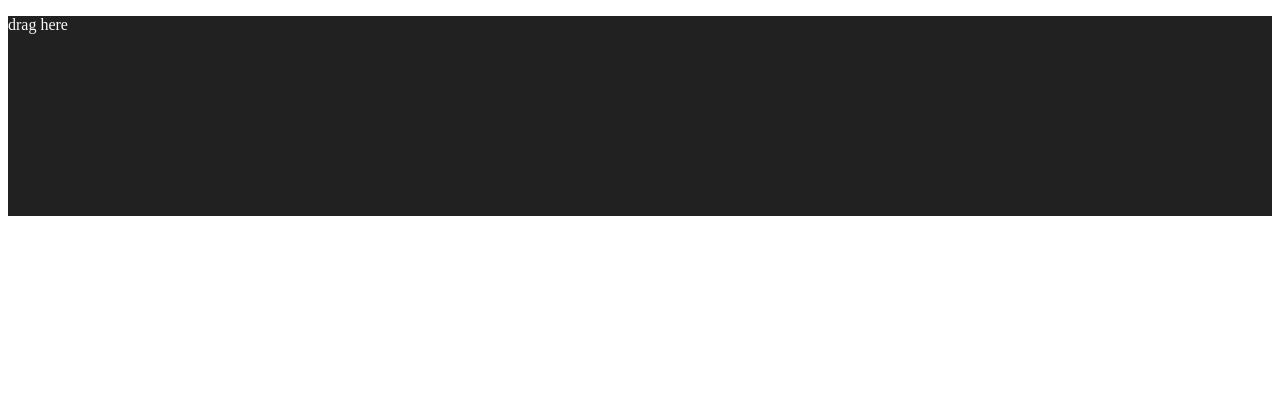
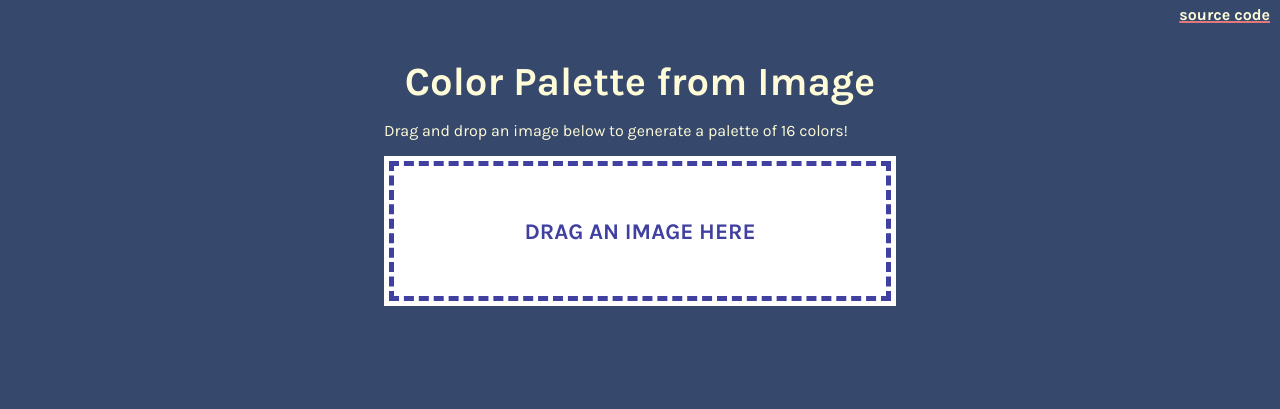
Before and after one commit to claby2/color-palette, a plain HTML site: page index.html in a window 1280 px wide. Drawn offline with Linux system fonts and the light colour scheme.

Commit message:
added styling

```diff
--- a/index.html
+++ b/index.html
@@ -3,19 +3,27 @@
 <head>
     <meta charset="UTF-8">
     <meta name="viewport" content="width=device-width, initial-scale=1.0">
-    <title>Document</title>
+    <title>Color Palette</title>
+    <link href="https://fonts.googleapis.com/css2?family=Karla:wght@400;700&display=swap" rel="stylesheet">
     <link href = "style.css" rel = "stylesheet">
 </head>
 <body>
 
+    <content>
+        <div id = "contentHolder">
+            <h1>Color Palette from Image</h1>
+            <p>Drag and drop an image below to generate a palette of 16 colors!</p>
+            <a id = "source-link" href = "https://github.com/claby2/color-average" target = "_blank" rel="noreferrer">source code</a>
+            <div id = "drop" ondrop = "dropHandler(event);" ondragover = "dragOverHandler(event);" multiple>
+                <p>DRAG AN IMAGE HERE</p>
+            </div>
 
-    <div id = "drop" ondrop = "dropHandler(event);" ondragover = "dragOverHandler(event);" multiple>
-        <p>drag here</p>
-    </div>
+            <canvas id = "canvas"></canvas>
 
-    <canvas id = "canvas"></canvas>
+            <div id = "output"></div>
+        </div>
 
-    <div id = "output"></div>
+    </content>
 
 
     <script src = "script.js"></script>
--- a/script.js
+++ b/script.js
@@ -88,28 +88,32 @@ function rgbToHex(r, g, b) {
     return "#" + ((1 << 24) + (r << 16) + (g << 8) + b).toString(16).slice(1);
 }
 
-
 function displayImage(files) {
     colorBuckets = [];
     while(output.firstChild && output.removeChild(output.firstChild));
     let img = document.createElement("img");
     img.src = URL.createObjectURL(files[0]);
+    img.classList.add("image")
     output.appendChild(img);
     img.onload = function() {
         initialSplit(img, 4);
         let averages = getAverages();
+        let buckets = document.createElement("div");
+        buckets.classList.add("buckets")
         for(let i = 0; i < 16; i++) {
-            let div = document.createElement("div");
-            div.classList.add("bucket");
+            let bucket = document.createElement("div");
+            bucket.classList.add("bucket");
             console.log(rgbToHex(averages[i][0], averages[i][1], averages[i][2]));
-            div.style.backgroundColor = rgbToHex(averages[i][0], averages[i][1], averages[i][2]);
-            output.appendChild(div);
+            bucket.style.backgroundColor = rgbToHex(averages[i][0], averages[i][1], averages[i][2]);
+            buckets.appendChild(bucket);
         }
+        output.appendChild(buckets);
     }
 }
 
 function dragOverHandler(event) {
     event.preventDefault();
+
 }
 
 function dropHandler(event) {
--- a/style.css
+++ b/style.css
@@ -1,14 +1,109 @@
+body {
+    font-family: 'Karla', sans-serif;
+    background-color: #36486b;
+    color: #fefbd8;
+}
+
+content {
+    padding: 50px 0 50px 0;
+    width: 100%;
+    align-items: center;
+    justify-content: center;
+    display: flex;
+    flex-direction: column;
+    text-align: center;
+}
+
+#contentHolder {
+    width: 40vw;
+}
+
+content p, #source-link {
+    text-align: left;
+    width: 100%;
+}
+
+#source-link {
+    top: 0;
+    right: 10px;
+    position: absolute;
+    width: auto;
+    font-weight: 700;
+    display: block;
+    color: #fefbd8;
+    padding-top: 5px;
+    text-decoration: underline;
+    text-decoration-color: #E1787B;
+    text-decoration-thickness: 2px;
+}
+
+#source-link:hover {
+    color: #E1787B;
+}
+
+
 canvas {
     display: none;
 }
 
+h1 {
+    font-size: 2.5em;
+    margin: 0;
+}
+
 #drop {
-    background-color: #212121;
-    color: #FAFAFA;
-    height: 200px;
+    font-weight: 700;
+    display: flex;
+    flex-direction: column;
+    background-color: #FFFFFF;
+    color: #4040a1;
+    height: 150px;
+    width: 100%;
+    outline: 5px dashed #4040a1;
+    outline-offset: -10px;
+    text-align: center;
+    justify-content: center;
+    margin: 0 0 50px 0;
+}
+
+#drop p {
+    text-align: center;
+    font-size: 1.4em;
+}
+
+#output {
+    border-radius: 10px;
+    background-color: #FFFFFF;
+}
+
+.buckets {
+    padding: 10px;
+    display: grid;
+    grid-template-columns: repeat(auto-fill, minmax(50px, 1fr));
+    grid-gap: 5px;
+    grid-auto-flow: dense;
+    align-items: center;
+    justify-content: center;
 }
 
 .bucket {
-    height: 20px;
-    width: 20px;
+    height: 50px;
+    width: 50px;
+    border-radius: 50px;
 }
+
+.image {
+    border-radius: 10px 10px 0 0;
+    margin: 0 0 10px 0;
+    max-width: 100%;
+}
+
+iframe {
+    margin: 20px 0 0 0;
+}
+
+@media (max-width: 1000px) {
+    #contentHolder {
+        width: 80vw;
+    }
+}
```
Also changed, not shown: 1 other file.
